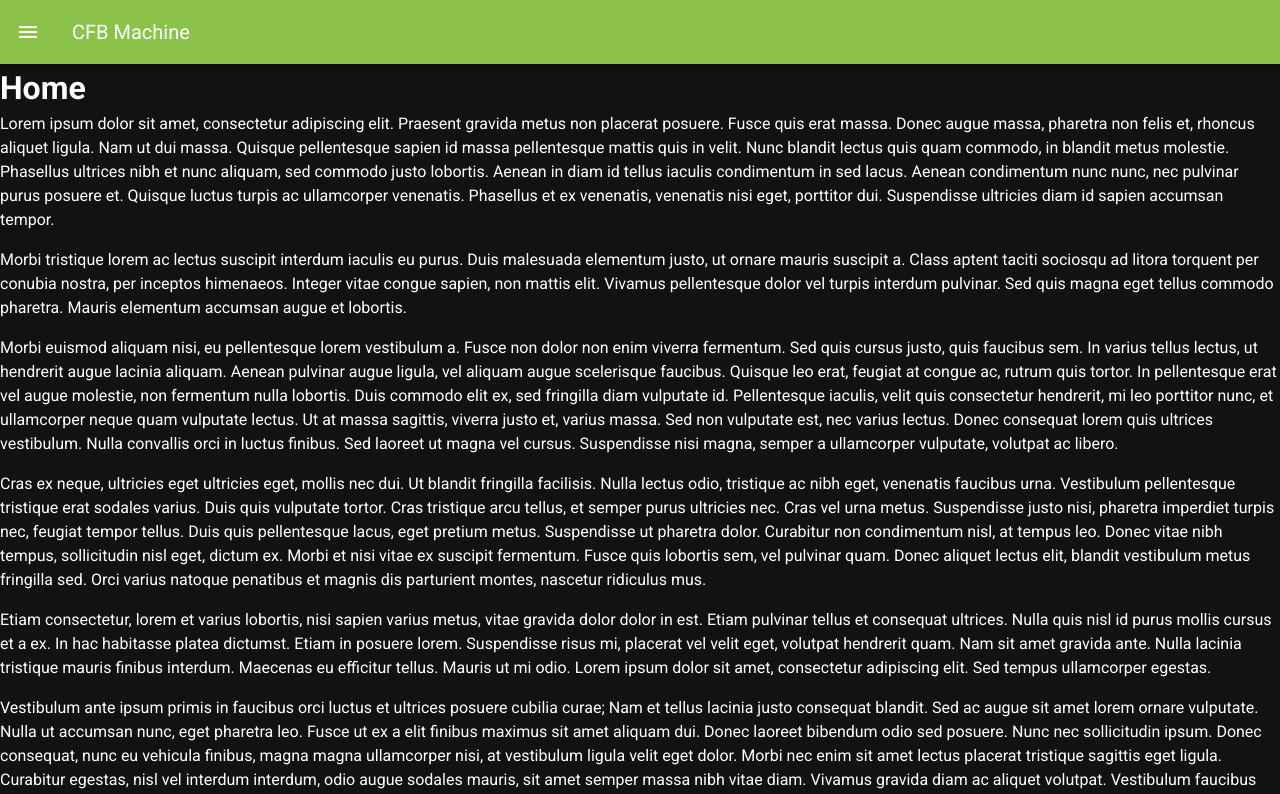
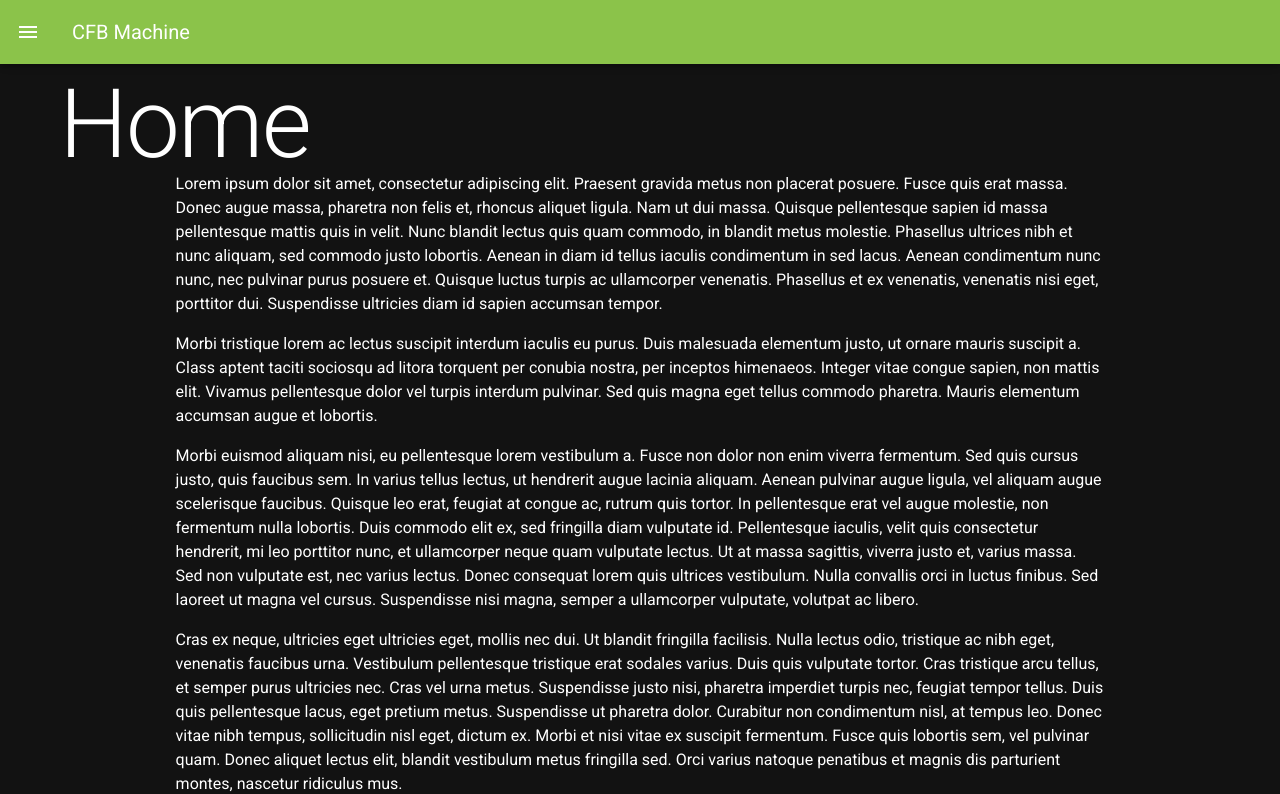
Before and after one commit to adavisson/cfb-machine-vuetify, a Vue app: page /#/ in a window 1280 px wide. Shown: the top 794 px of the page. Built offline with nearby package versions, Linux system fonts and the light colour scheme.

Commit message:
styling title

```diff
--- a/src/views/Home.vue
+++ b/src/views/Home.vue
@@ -1,12 +1,14 @@
 <template>
-  <div>
-    <h1>Home</h1>
+  <div class="d-flex-md container">
+    <h1 class="text-h1">Home</h1>
+    <div class="content">
       <p>Lorem ipsum dolor sit amet, consectetur adipiscing elit. Praesent gravida metus non placerat posuere. Fusce quis erat massa. Donec augue massa, pharetra non felis et, rhoncus aliquet ligula. Nam ut dui massa. Quisque pellentesque sapien id massa pellentesque mattis quis in velit. Nunc blandit lectus quis quam commodo, in blandit metus molestie. Phasellus ultrices nibh et nunc aliquam, sed commodo justo lobortis. Aenean in diam id tellus iaculis condimentum in sed lacus. Aenean condimentum nunc nunc, nec pulvinar purus posuere et. Quisque luctus turpis ac ullamcorper venenatis. Phasellus et ex venenatis, venenatis nisi eget, porttitor dui. Suspendisse ultricies diam id sapien accumsan tempor.</p>
       <p>Morbi tristique lorem ac lectus suscipit interdum iaculis eu purus. Duis malesuada elementum justo, ut ornare mauris suscipit a. Class aptent taciti sociosqu ad litora torquent per conubia nostra, per inceptos himenaeos. Integer vitae congue sapien, non mattis elit. Vivamus pellentesque dolor vel turpis interdum pulvinar. Sed quis magna eget tellus commodo pharetra. Mauris elementum accumsan augue et lobortis.</p>
       <p>Morbi euismod aliquam nisi, eu pellentesque lorem vestibulum a. Fusce non dolor non enim viverra fermentum. Sed quis cursus justo, quis faucibus sem. In varius tellus lectus, ut hendrerit augue lacinia aliquam. Aenean pulvinar augue ligula, vel aliquam augue scelerisque faucibus. Quisque leo erat, feugiat at congue ac, rutrum quis tortor. In pellentesque erat vel augue molestie, non fermentum nulla lobortis. Duis commodo elit ex, sed fringilla diam vulputate id. Pellentesque iaculis, velit quis consectetur hendrerit, mi leo porttitor nunc, et ullamcorper neque quam vulputate lectus. Ut at massa sagittis, viverra justo et, varius massa. Sed non vulputate est, nec varius lectus. Donec consequat lorem quis ultrices vestibulum. Nulla convallis orci in luctus finibus. Sed laoreet ut magna vel cursus. Suspendisse nisi magna, semper a ullamcorper vulputate, volutpat ac libero.</p>
       <p>Cras ex neque, ultricies eget ultricies eget, mollis nec dui. Ut blandit fringilla facilisis. Nulla lectus odio, tristique ac nibh eget, venenatis faucibus urna. Vestibulum pellentesque tristique erat sodales varius. Duis quis vulputate tortor. Cras tristique arcu tellus, et semper purus ultricies nec. Cras vel urna metus. Suspendisse justo nisi, pharetra imperdiet turpis nec, feugiat tempor tellus. Duis quis pellentesque lacus, eget pretium metus. Suspendisse ut pharetra dolor. Curabitur non condimentum nisl, at tempus leo. Donec vitae nibh tempus, sollicitudin nisl eget, dictum ex. Morbi et nisi vitae ex suscipit fermentum. Fusce quis lobortis sem, vel pulvinar quam. Donec aliquet lectus elit, blandit vestibulum metus fringilla sed. Orci varius natoque penatibus et magnis dis parturient montes, nascetur ridiculus mus.</p>
       <p>Etiam consectetur, lorem et varius lobortis, nisi sapien varius metus, vitae gravida dolor dolor in est. Etiam pulvinar tellus et consequat ultrices. Nulla quis nisl id purus mollis cursus et a ex. In hac habitasse platea dictumst. Etiam in posuere lorem. Suspendisse risus mi, placerat vel velit eget, volutpat hendrerit quam. Nam sit amet gravida ante. Nulla lacinia tristique mauris finibus interdum. Maecenas eu efficitur tellus. Mauris ut mi odio. Lorem ipsum dolor sit amet, consectetur adipiscing elit. Sed tempus ullamcorper egestas.</p>
       <p>Vestibulum ante ipsum primis in faucibus orci luctus et ultrices posuere cubilia curae; Nam et tellus lacinia justo consequat blandit. Sed ac augue sit amet lorem ornare vulputate. Nulla ut accumsan nunc, eget pharetra leo. Fusce ut ex a elit finibus maximus sit amet aliquam dui. Donec laoreet bibendum odio sed posuere. Nunc nec sollicitudin ipsum. Donec consequat, nunc eu vehicula finibus, magna magna ullamcorper nisi, at vestibulum ligula velit eget dolor. Morbi nec enim sit amet lectus placerat tristique sagittis eget ligula. Curabitur egestas, nisl vel interdum interdum, odio augue sodales mauris, sit amet semper massa nibh vitae diam. Vivamus gravida diam ac aliquet volutpat. Vestibulum faucibus convallis mi nec fringilla. Morbi id ex venenatis, laoreet diam vel, vestibulum nisi. Praesent condimentum ante augue, sed gravida erat feugiat eu.</p>
+    </div>
   </div>
 </template>
 
@@ -18,4 +20,11 @@ export default {
 </script>
 
 <style scoped>
+  .container {
+    flex-direction: column;
+  }
+  .content {
+    width: 80%;
+    margin: auto;
+  }
 </style>
```
Lines whose indentation alone changed are shown as unchanged.
